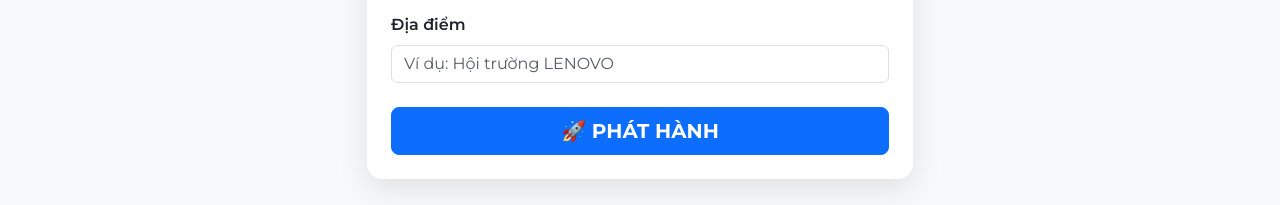
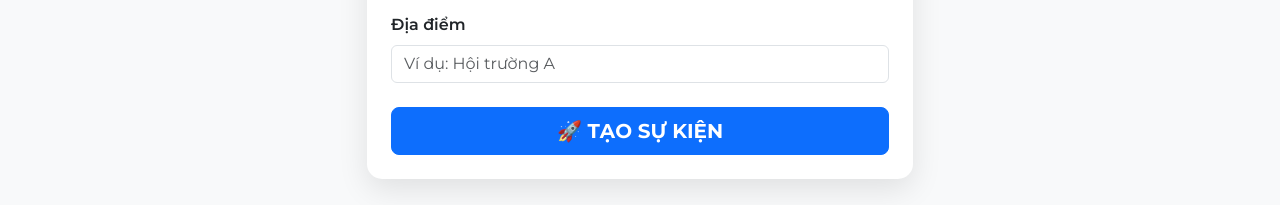
Before and after one commit to NguyenTanLoc084/club-event-manager-backend, a website: page public/create-event.html in a window 1280 px wide. Shown: the part 345-550 px from the top of the page. Drawn offline with nearby package versions, Linux system fonts and the light colour scheme; sample sign-in values are in the browser's storage.

Commit message:
Update create-event.html

```diff
--- a/public/create-event.html
+++ b/public/create-event.html
@@ -37,9 +37,9 @@
                     </div>
                     <div class="mb-4">
                         <label class="form-label fw-semibold">Địa điểm</label>
-                        <input id="eventLocation" class="form-control" placeholder="Ví dụ: Hội trường LENOVO">
+                        <input id="eventLocation" class="form-control" placeholder="Ví dụ: Hội trường A">
                     </div>
-                    <button class="btn btn-primary w-100 btn-lg fw-bold" onclick="handleCreateEvent()">🚀 PHÁT HÀNH</button>
+                    <button class="btn btn-primary w-100 btn-lg fw-bold" onclick="handleCreateEvent()">🚀 TẠO SỰ KIỆN </button>
                 </div>
             </div>
         </div>
```
